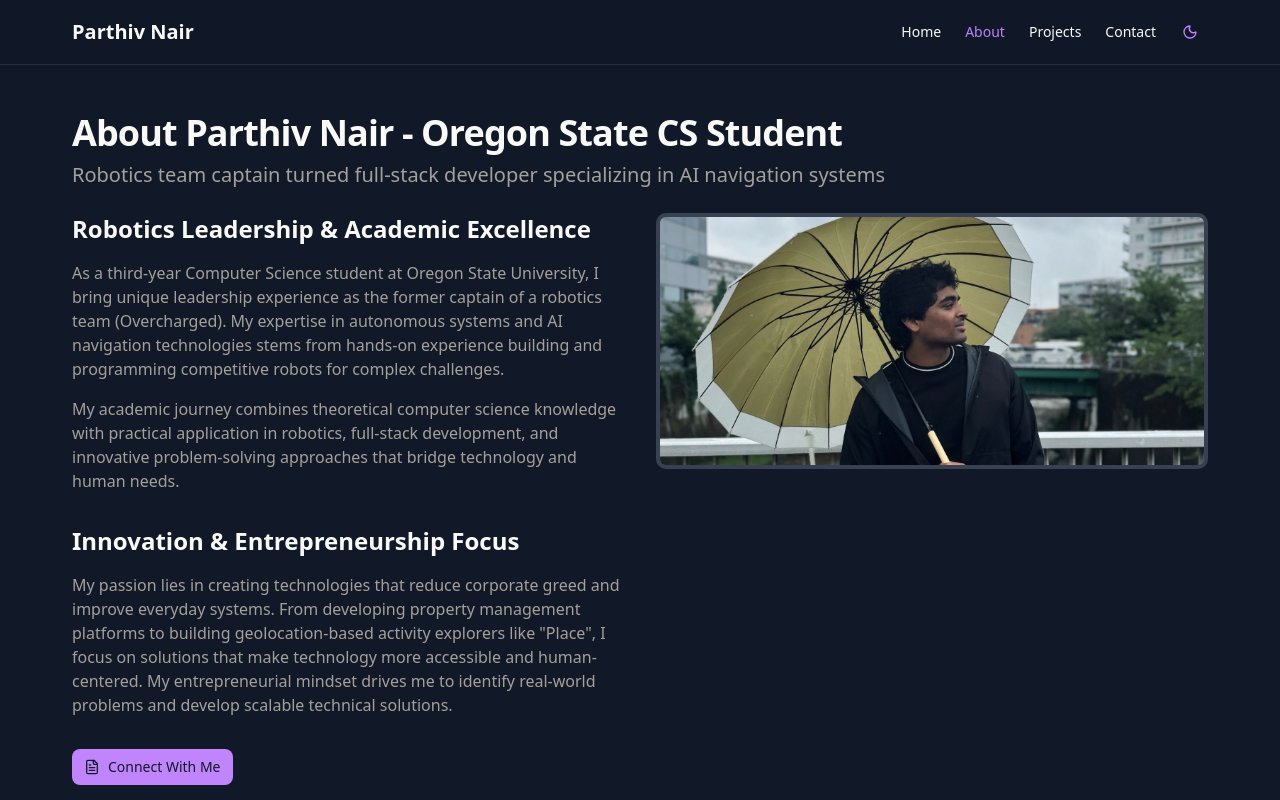
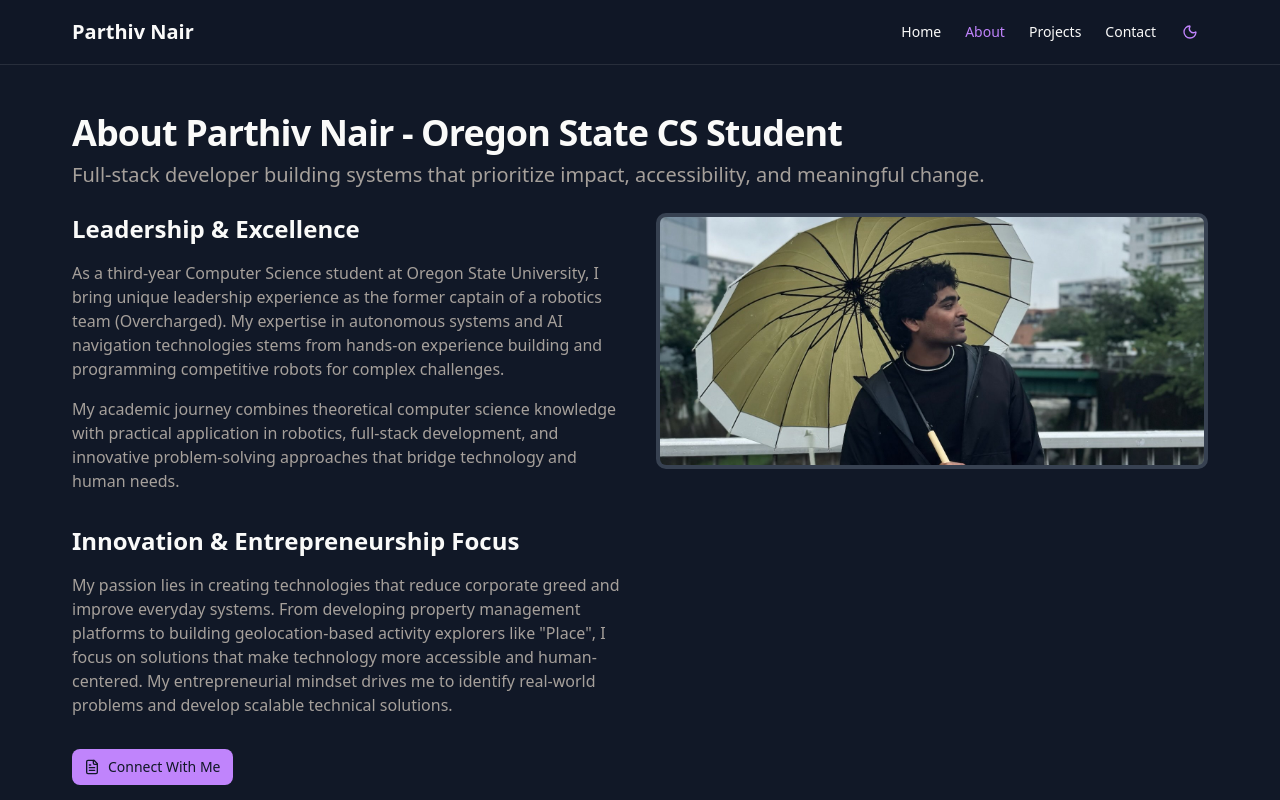
Before and after one commit to ParthivNair/portfolio-website, a Next.js app: page /about in a window 1280 px wide. Shown: the top 800 px of the page. Built offline with nearby package versions, Linux system fonts and the light colour scheme.

Commit message:
some more deletions of robotics from the site lol

```diff
--- a/src/app/about/page.tsx
+++ b/src/app/about/page.tsx
@@ -35,13 +35,13 @@ export default function AboutPage() {
                 <div className="space-y-2">
                     <h1 className="text-4xl font-bold tracking-tight">About Parthiv Nair - Oregon State CS Student</h1>
                     <p className="text-xl text-muted-foreground">
-                        Robotics team captain turned full-stack developer specializing in AI navigation systems
+                    Full-stack developer building systems that prioritize impact, accessibility, and meaningful change.
                     </p>
                 </div>
 
                 <div className="grid grid-cols-1 md:grid-cols-2 gap-8">
                     <div className="space-y-4">
-                        <h2 className="text-2xl font-semibold">Robotics Leadership & Academic Excellence</h2>
+                        <h2 className="text-2xl font-semibold">Leadership & Excellence</h2>
                         <p className="text-muted-foreground">
                             As a third-year Computer Science student at Oregon State University, I bring unique leadership experience as the former captain of a robotics team (Overcharged). My expertise in autonomous systems and AI navigation technologies stems from hands-on experience building and programming competitive robots for complex challenges.
                         </p>
```
